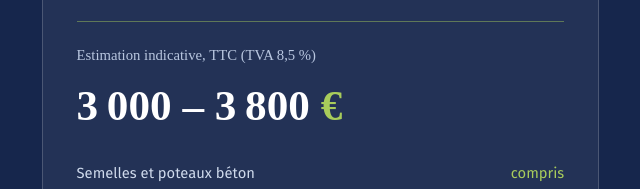
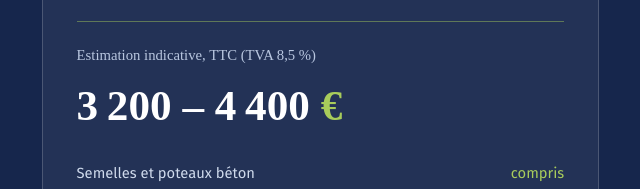
Before and after one commit to stephenrounord-hue/sl-concept-btp, a website: page index.html in a window 1280 px wide. Shown: the part 2909-3098 px from the top of the page, 630-1270 px from the left. Drawn offline with Linux system fonts and the light colour scheme; a web font is replaced by a local one.

Commit message:
Estimateur : prix revus à la hausse, main d'œuvre seule −60 %
Co-Authored-By: Claude Opus 5.5 <noreply@anthropic.com>
Claude-Session: https://claude.ai/code/session_011jCoKGHFnhEQQHwLxfZPjA

```diff
--- a/index.html
+++ b/index.html
@@ -411,7 +411,7 @@ footer a:hover{color:var(--lime)}
         <label for="mode">Prestation</label>
         <select id="mode">
           <option value="1" selected>Fourniture et main d'œuvre comprises</option>
-          <option value="0.5">Main d'œuvre seule (vous fournissez les matériaux)</option>
+          <option value="0.4">Main d'œuvre seule (vous fournissez les matériaux)</option>
         </select>
       </div>
       <div class="champ">
@@ -602,30 +602,30 @@ if ('IntersectionObserver' in window){
 
 /* ===== ESTIMATEUR — barème modifiable ici (prix TTC, TVA 8,5 % incluse) ===== */
 var BAREME={
- rigide:{nom:"Clôture rigide posée",unite:"ml",min:5,max:200,def:40,bas:75,haut:95,postes:["Semelles et poteaux béton","Panneaux rigides fournis et posés"]},
- muret:{nom:"Muret béton + pare-vue",unite:"ml",min:5,max:120,def:30,bas:360,haut:450,postes:["Semelle filante BA + agglos 20","Chaînages et enduit taloché","Poteaux et panneaux pare-vue"]},
- muretseul:{nom:"Muret maçonné enduit (H 1 m)",unite:"ml",min:5,max:150,def:30,bas:210,haut:290,postes:["Semelle filante ferraillée","Agglos 20, chaînages HA","Enduit taloché deux faces"]},
- grillage:{nom:"Grillage simple torsion",unite:"ml",min:10,max:300,def:50,bas:42,haut:62,postes:["Poteaux scellés","Grillage tendu et jambes de force"]},
- piscine:{nom:"Piscine béton banché",unite:"m²",min:8,max:60,def:18,bas:1100,haut:1500,postes:["Terrassement et structure béton","Étanchéité et revêtement","Local technique et filtration"]},
- horssol:{nom:"Piscine hors-sol avec deck",unite:"m²",min:8,max:40,def:10,bas:850,haut:1400,postes:["Structure et bassin","Deck bois et margelles","Filtration et éclairage"]},
- dalle:{nom:"Dalle béton / fondations",unite:"m²",min:10,max:300,def:60,bas:160,haut:260,postes:["Décaissement et hérisson","Ferraillage et coulage","Finition talochée"]},
- carrelage:{nom:"Carrelage posé",unite:"m²",min:10,max:300,def:40,bas:55,haut:90,postes:["Préparation du support","Pose et joints","Plinthes et finitions"]},
- maison:{nom:"Maison individuelle — gros œuvre",unite:"m²",min:40,max:250,def:90,bas:750,haut:1100,postes:["Fondations et dallage","Élévation, chaînages, planchers","Charpente et couverture"]},
- bungalow:{nom:"Bungalow / studio annexe",unite:"m²",min:15,max:80,def:30,bas:950,haut:1350,postes:["Fondations adaptées petite emprise","Structure et couverture","Second œuvre de base"]},
- renovation:{nom:"Rénovation second œuvre",unite:"m²",min:15,max:150,def:50,bas:280,haut:480,postes:["Dépose et préparation des supports","Cloisons, peinture, sols","Finitions salle d'eau / cuisine"]},
- surelevation:{nom:"Surélévation de maison",unite:"m²",min:20,max:150,def:50,bas:900,haut:1300,postes:["Renforcement de structure existante","Élévation et chaînages","Charpente et couverture"]},
- terrassement:{nom:"Terrassement / plateforme",unite:"m²",min:20,max:500,def:100,bas:55,haut:95,postes:["Décapage et décaissement","Nivellement et compactage","Évacuation des déblais"]},
- chemin:{nom:"Chemin d'accès carrossable",unite:"ml",min:10,max:200,def:40,bas:190,haut:280,postes:["Terrassement et forme","Empierrement ou dalle béton","Finition roulante"]},
- reparation_ba:{nom:"Réparation béton armé",unite:"m²",min:5,max:100,def:15,bas:190,haut:340,postes:["Purge et passivation des aciers","Reprofilage mortier R4","Protection anticarbonatation"]},
- portail:{nom:"Portail battant ou motorisé",unite:"ml",min:3,max:8,def:4,bas:450,haut:1100,postes:["Structure aluminium ou fer","Poteaux et scellement","Motorisation en option"]},
- piscine_coque:{nom:"Piscine coque polyester",unite:"m²",min:8,max:40,def:16,bas:700,haut:980,postes:["Terrassement et pose de la coque","Raccordements et remblai","Margelles et finitions"]},
- soutenement:{nom:"Mur de soutènement en béton armé",unite:"m²",min:5,max:150,def:25,bas:320,haut:520,postes:["Fouille et semelle ferraillée","Voile béton armé banché","Drainage et remblai"]},
- extension:{nom:"Extension de maison",unite:"m²",min:10,max:100,def:25,bas:850,haut:1250,postes:["Fondations et raccord à l'existant","Élévation, chaînages, dalle","Charpente et couverture"]},
- terrasse:{nom:"Terrasse béton / escalier",unite:"m²",min:5,max:150,def:30,bas:150,haut:250,postes:["Préparation et ferraillage","Coulage et finition","Marches et nez de marche si escalier"]},
- plots:{nom:"Plots et fondations (fouilles + béton)",unite:"plots",min:1,max:60,def:8,bas:180,haut:320,postes:["Fouille à la dimension","Ferraillage","Coulage béton"]},
- demolition_p:{nom:"Démolition et évacuation",unite:"m²",min:5,max:300,def:30,bas:40,haut:90,postes:["Démolition manuelle ou mécanique","Tri et chargement","Évacuation en décharge"]},
- assainissement:{nom:"Assainissement (fosse + épandage)",unite:"u",min:1,max:3,def:1,bas:4500,haut:9000,postes:["Fouille et fosse toutes eaux","Regards et canalisations","Épandage et remblai"]},
- carport:{nom:"Carport / garage",unite:"m²",min:12,max:80,def:20,bas:350,haut:650,postes:["Plots et dalle béton","Structure porteuse","Couverture"]}
+ rigide:{nom:"Clôture rigide posée",unite:"ml",min:5,max:200,def:40,bas:80,haut:110,postes:["Semelles et poteaux béton","Panneaux rigides fournis et posés"]},
+ muret:{nom:"Muret béton + pare-vue",unite:"ml",min:5,max:120,def:30,bas:380,haut:520,postes:["Semelle filante BA + agglos 20","Chaînages et enduit taloché","Poteaux et panneaux pare-vue"]},
+ muretseul:{nom:"Muret maçonné enduit (H 1 m)",unite:"ml",min:5,max:150,def:30,bas:240,haut:340,postes:["Semelle filante ferraillée","Agglos 20, chaînages HA","Enduit taloché deux faces"]},
+ grillage:{nom:"Grillage simple torsion",unite:"ml",min:10,max:300,def:50,bas:50,haut:70,postes:["Poteaux scellés","Grillage tendu et jambes de force"]},
+ piscine:{nom:"Piscine béton banché",unite:"m²",min:8,max:60,def:18,bas:1150,haut:1650,postes:["Terrassement et structure béton","Étanchéité et revêtement","Local technique et filtration"]},
+ horssol:{nom:"Piscine hors-sol avec deck",unite:"m²",min:8,max:40,def:10,bas:900,haut:1500,postes:["Structure et bassin","Deck bois et margelles","Filtration et éclairage"]},
+ dalle:{nom:"Dalle béton / fondations",unite:"m²",min:10,max:300,def:60,bas:170,haut:280,postes:["Décaissement et hérisson","Ferraillage et coulage","Finition talochée"]},
+ carrelage:{nom:"Carrelage posé",unite:"m²",min:10,max:300,def:40,bas:70,haut:110,postes:["Préparation du support","Pose et joints","Plinthes et finitions"]},
+ maison:{nom:"Maison individuelle — gros œuvre",unite:"m²",min:40,max:250,def:90,bas:950,haut:1400,postes:["Fondations et dallage","Élévation, chaînages, planchers","Charpente et couverture"]},
+ bungalow:{nom:"Bungalow / studio annexe",unite:"m²",min:15,max:80,def:30,bas:1200,haut:1700,postes:["Fondations adaptées petite emprise","Structure et couverture","Second œuvre de base"]},
+ renovation:{nom:"Rénovation second œuvre",unite:"m²",min:15,max:150,def:50,bas:350,haut:600,postes:["Dépose et préparation des supports","Cloisons, peinture, sols","Finitions salle d'eau / cuisine"]},
+ surelevation:{nom:"Surélévation de maison",unite:"m²",min:20,max:150,def:50,bas:1100,haut:1600,postes:["Renforcement de structure existante","Élévation et chaînages","Charpente et couverture"]},
+ terrassement:{nom:"Terrassement / plateforme",unite:"m²",min:20,max:500,def:100,bas:45,haut:95,postes:["Décapage et décaissement","Nivellement et compactage","Évacuation des déblais"]},
+ chemin:{nom:"Chemin d'accès carrossable",unite:"ml",min:10,max:200,def:40,bas:220,haut:350,postes:["Terrassement et forme","Empierrement ou dalle béton","Finition roulante"]},
+ reparation_ba:{nom:"Réparation béton armé",unite:"m²",min:5,max:100,def:15,bas:250,haut:450,postes:["Purge et passivation des aciers","Reprofilage mortier R4","Protection anticarbonatation"]},
+ portail:{nom:"Portail battant ou motorisé",unite:"ml",min:3,max:8,def:4,bas:500,haut:1300,postes:["Structure aluminium ou fer","Poteaux et scellement","Motorisation en option"]},
+ piscine_coque:{nom:"Piscine coque polyester",unite:"m²",min:8,max:40,def:16,bas:900,haut:1300,postes:["Terrassement et pose de la coque","Raccordements et remblai","Margelles et finitions"]},
+ soutenement:{nom:"Mur de soutènement en béton armé",unite:"m²",min:5,max:150,def:25,bas:450,haut:700,postes:["Fouille et semelle ferraillée","Voile béton armé banché","Drainage et remblai"]},
+ extension:{nom:"Extension de maison",unite:"m²",min:10,max:100,def:25,bas:1100,haut:1600,postes:["Fondations et raccord à l'existant","Élévation, chaînages, dalle","Charpente et couverture"]},
+ terrasse:{nom:"Terrasse béton / escalier",unite:"m²",min:5,max:150,def:30,bas:180,haut:300,postes:["Préparation et ferraillage","Coulage et finition","Marches et nez de marche si escalier"]},
+ plots:{nom:"Plots et fondations (fouilles + béton)",unite:"plots",min:1,max:60,def:8,bas:250,haut:400,postes:["Fouille à la dimension","Ferraillage","Coulage béton"]},
+ demolition_p:{nom:"Démolition et évacuation",unite:"m²",min:5,max:300,def:30,bas:50,haut:110,postes:["Démolition manuelle ou mécanique","Tri et chargement","Évacuation en décharge"]},
+ assainissement:{nom:"Assainissement (fosse + épandage)",unite:"u",min:1,max:3,def:1,bas:6000,haut:11000,postes:["Fouille et fosse toutes eaux","Regards et canalisations","Épandage et remblai"]},
+ carport:{nom:"Carport / garage",unite:"m²",min:12,max:80,def:20,bas:450,haut:800,postes:["Plots et dalle béton","Structure porteuse","Couverture"]}
 };
 var DELAI={rigide:[3,.15],muret:[4,.35],muretseul:[3,.25],grillage:[2,.08],piscine:[35,1.2],horssol:[10,.8],dalle:[4,.2],carrelage:[3,.25],
  maison:[60,1.2],bungalow:[30,1.5],renovation:[7,.5],surelevation:[40,1],terrassement:[2,.08],chemin:[3,.3],reparation_ba:[3,.6],portail:[3,1.5],
```
